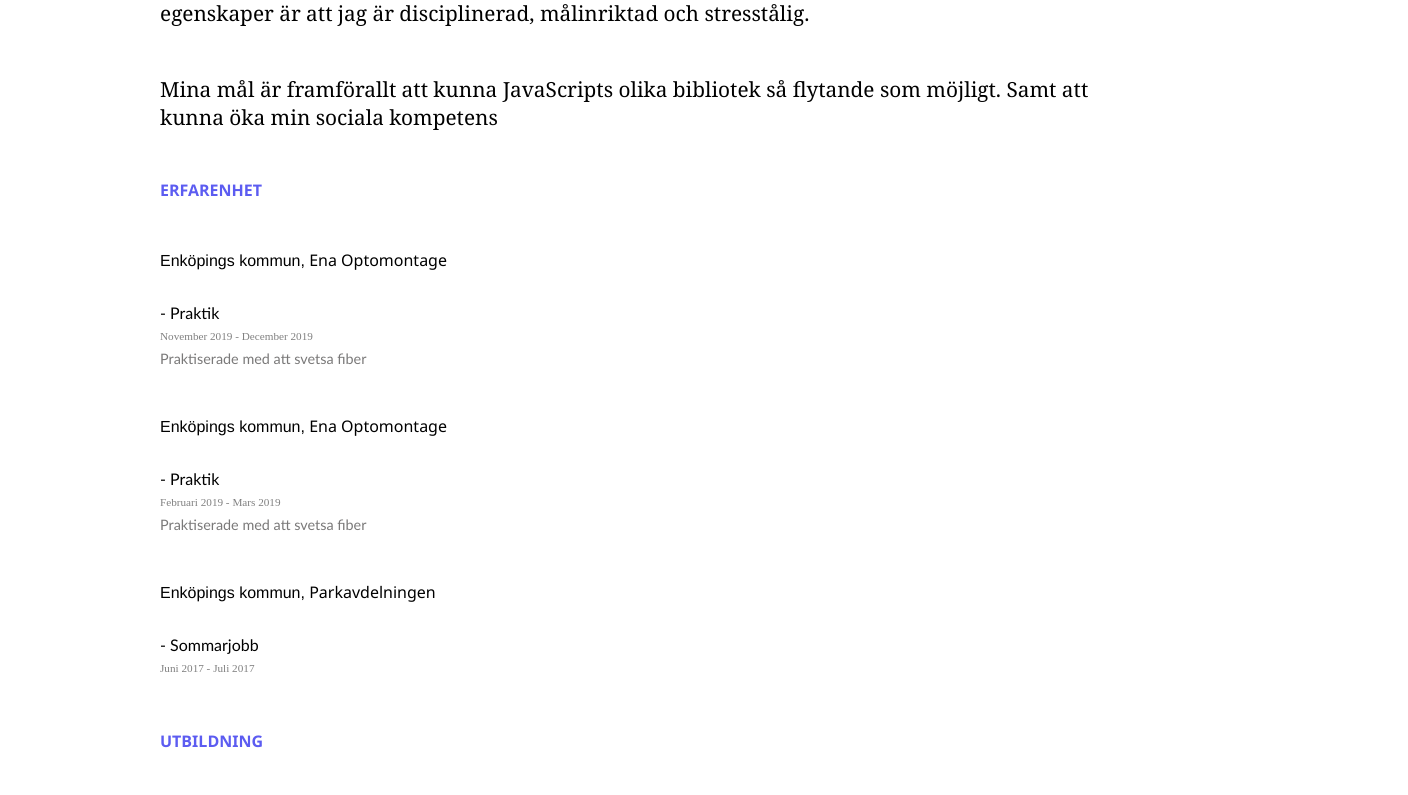
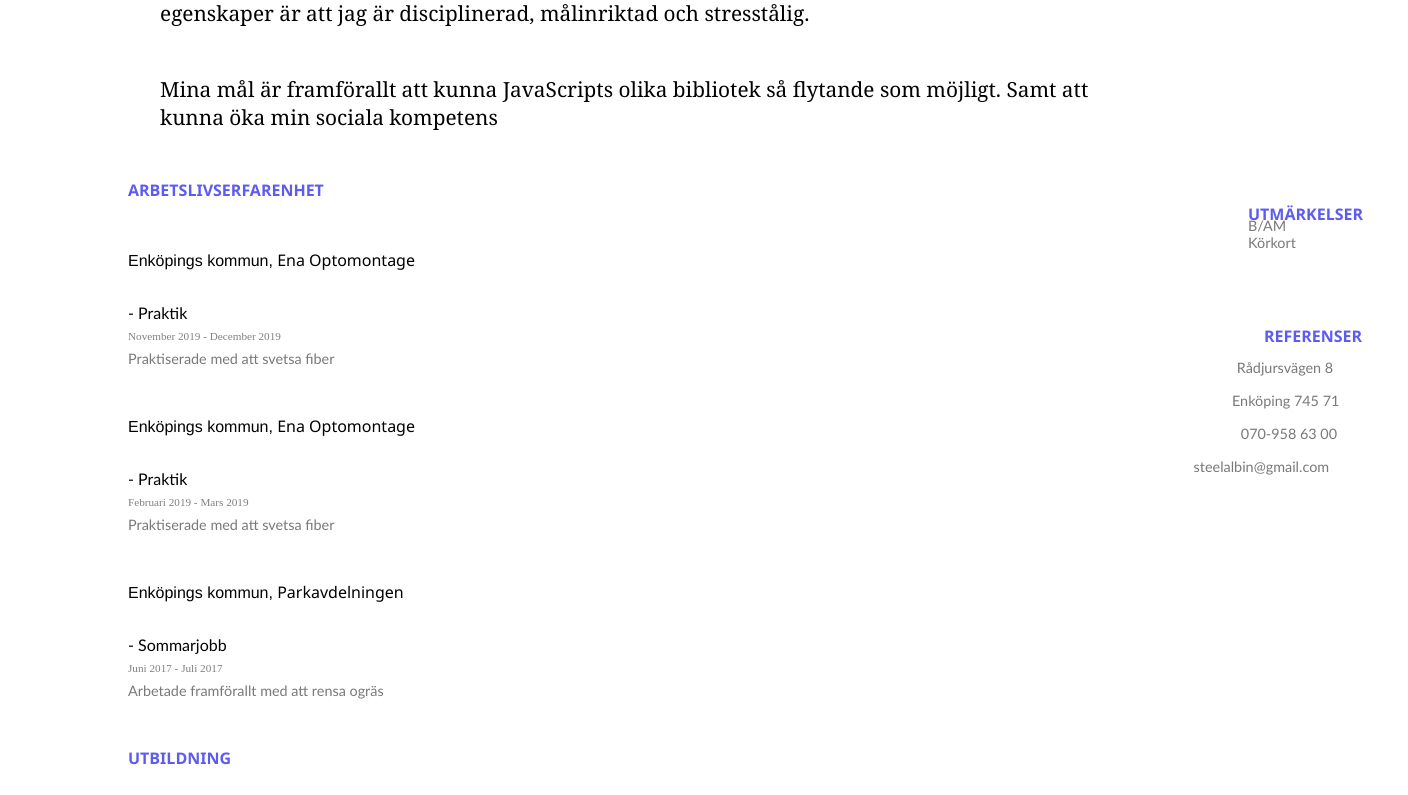
Before and after one commit to AlbinHellman/JavaScript3-Inl-mningsuppgift2, an Angular app in the folder Uppgift2/Uppgift2/: page / in a window 1280 px wide. Shown: the part 405-1200 px from the top of the page, 1408 px wide, since content can reach past the window. Built offline with nearby package versions, Linux system fonts and the light colour scheme.

Commit message:
JavaScript3-Inlämningsuppgift2

```diff
--- a/Uppgift2/Uppgift2/src/app/views/cv/cv.component.css
+++ b/Uppgift2/Uppgift2/src/app/views/cv/cv.component.css
@@ -1,6 +1,7 @@
 .referenser h3 {
     font-family:'Franklin Gothic Medium', 'Arial Narrow', Arial, sans-serif;
     text-align: right;
+
 
 }
 .referenser {
@@ -31,7 +32,7 @@
 
 .blåtext p {
     margin: 0 auto;
-    width: 60rem;
+    width: 80rem;
     padding-top: 3rem;
     font-family:'Segoe UI', Tahoma, Geneva, Verdana, sans-serif;
     font-weight: bold;
@@ -40,8 +41,9 @@
 
 .text2 {
     margin: 0 auto;
-    width: 60rem;
+    width: 80rem;
     padding-top: 3rem;
+
 
 }
 
@@ -62,4 +64,98 @@
     padding-top: 0.5rem;
     font-family:'Trebuchet MS', 'Lucida Sans Unicode', 'Lucida Grande', 'Lucida Sans', Arial, sans-serif;
     font-size: 0.9rem;
+
 }
+
+.space {
+    margin-bottom: 3rem;
+}
+
+.utmärkelser {
+
+
+    position: absolute;
+    bottom: 10.6rem;
+    left: 78rem;
+    text-align: right;
+    font-family:'Segoe UI', Tahoma, Geneva, Verdana, sans-serif;
+    font-weight: bold;
+    color: rgb(92, 92, 241);
+
+
+}
+
+.körkort {
+    position: absolute;
+    bottom: 9rem;
+    left: 78rem;
+}
+
+.nummer2 {
+    font-family:'Trebuchet MS', 'Lucida Sans Unicode', 'Lucida Grande', 'Lucida Sans', Arial, sans-serif;
+    font-size: 0.9rem;
+    color: rgb(122, 121, 121);
+    margin-right: 1rem;
+
+}
+
+.referenser2 {
+    position: absolute;
+    bottom: 3rem;
+    left: 79rem;
+}
+
+.nummer3 {
+    font-family:'Segoe UI', Tahoma, Geneva, Verdana, sans-serif;
+    font-weight: bold;
+    color: rgb(92, 92, 241);
+}
+
+.referenser3 {
+    position: absolute;
+    bottom: 2rem;
+
+}
+
+.nummer4 {
+
+
+    position: relative;
+    left: 69.3rem;
+    top: 4rem;
+    font-family:'Trebuchet MS', 'Lucida Sans Unicode', 'Lucida Grande', 'Lucida Sans', Arial, sans-serif;
+    font-size: 0.9rem;
+    color: rgb(122, 121, 121);
+
+}
+
+.nummer5 {
+
+    position: relative;
+    left: 69rem;
+    top: 5rem;
+    font-family:'Trebuchet MS', 'Lucida Sans Unicode', 'Lucida Grande', 'Lucida Sans', Arial, sans-serif;
+    font-size: 0.9rem;
+    color: rgb(122, 121, 121);
+
+}
+
+.nummer6 {
+    position: relative;
+    left: 69.55rem;
+    top: 6rem;
+    font-family:'Trebuchet MS', 'Lucida Sans Unicode', 'Lucida Grande', 'Lucida Sans', Arial, sans-serif;
+    font-size: 0.9rem;
+    color: rgb(122, 121, 121);
+}
+
+.nummer7 {
+
+    position: relative;
+    left: 66.6rem;
+    top: 7rem;
+    font-family:'Trebuchet MS', 'Lucida Sans Unicode', 'Lucida Grande', 'Lucida Sans', Arial, sans-serif;
+    font-size: 0.9rem;
+    color: rgb(122, 121, 121);
+
+}
--- a/Uppgift2/Uppgift2/src/app/views/cv/cv.component.html
+++ b/Uppgift2/Uppgift2/src/app/views/cv/cv.component.html
@@ -26,7 +26,7 @@
 
 
 <div class="blåtext">
-    <p>ERFARENHET</p>
+    <p>ARBETSLIVSERFARENHET</p>
 </div>
 
 <div class="text2">
@@ -47,7 +47,7 @@
     <p> <span style="font-family:'Franklin Gothic Medium', 'Arial Narrow', Arial, sans-serif;">Enköpings kommun,</span> <span style="font-family:'Segoe UI', Tahoma, Geneva, Verdana, sans-serif"> Parkavdelningen</span></p>
     <p class="p0">- Sommarjobb</p>
     <p class="p1">Juni 2017 - Juli 2017</p>
-    <p class="p2"></p>
+    <p class="p2">Arbetade framförallt med att rensa ogräs</p>
 </div>
 
 <div class="blåtext">
@@ -64,6 +64,29 @@
 <div class="text2">
     <p> <span style="font-family:'Franklin Gothic Medium', 'Arial Narrow', Arial, sans-serif;">Westerlundska Gymnasiet,</span> <span style="font-family:'Segoe UI', Tahoma, Geneva, Verdana, sans-serif"> Enköping</span></p>
     <p class="p0"></p>
-    <p class="p1">Augusti 2020 - Maj 2022</p>
-    <p class="p2">Läser till Frontendutvecklare</p>
+    <p class="p1">Augusti 2017 - Juni 2020</p>
+    <p class="p2">Läste Dator- och kommunikation</p>
+    <div class="space">
+
+    </div>
 </div>
+
+<div class="utmärkelser">
+    <p class="nummer1">UTMÄRKELSER</p>
+
+</div>
+
+<div class="körkort">
+    <p class="nummer2">B/AM Körkort</p>
+</div>
+
+<div class="referenser2">
+    <p class="nummer3">REFERENSER</p>
+</div>
+
+<div class="referenser3">
+    <p class="nummer4">Rådjursvägen 8</p>
+    <p class="nummer5">Enköping 745 71</p>
+    <p class="nummer6">070-958 63 00</p>
+    <p class="nummer7">steelalbin@gmail.com</p>
+</div>
```
